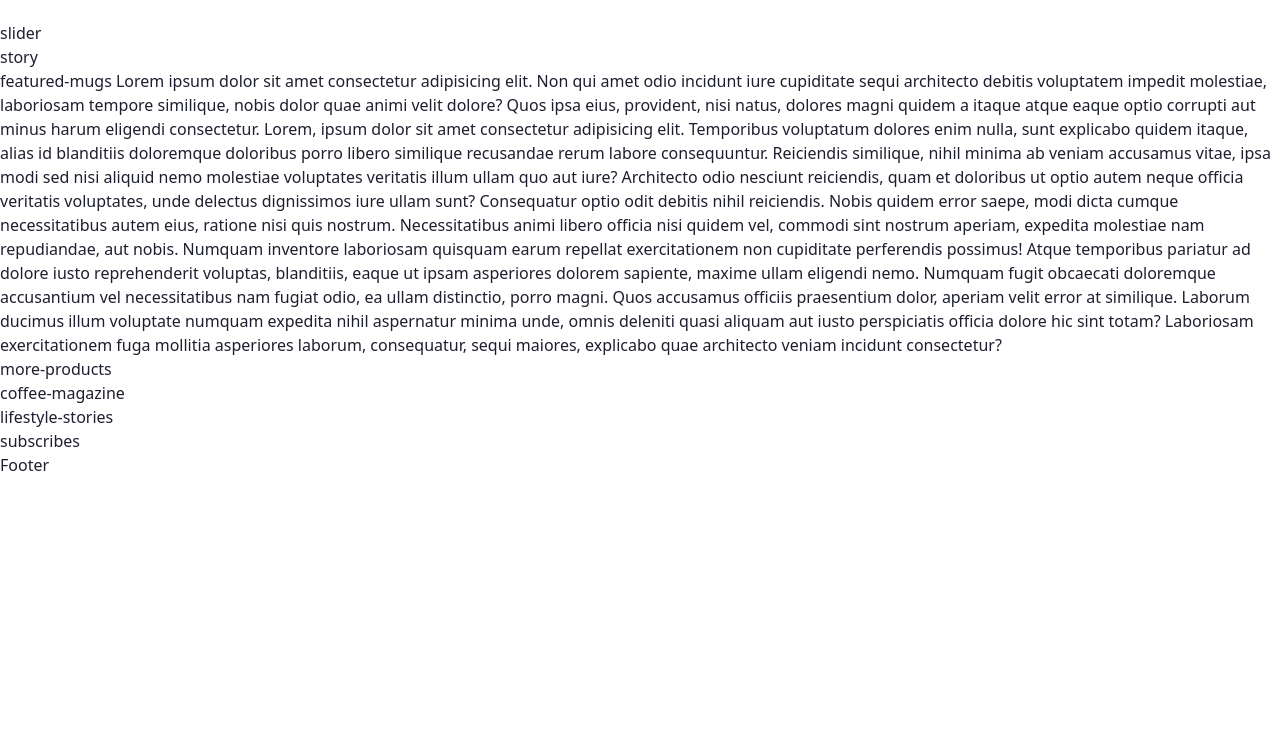
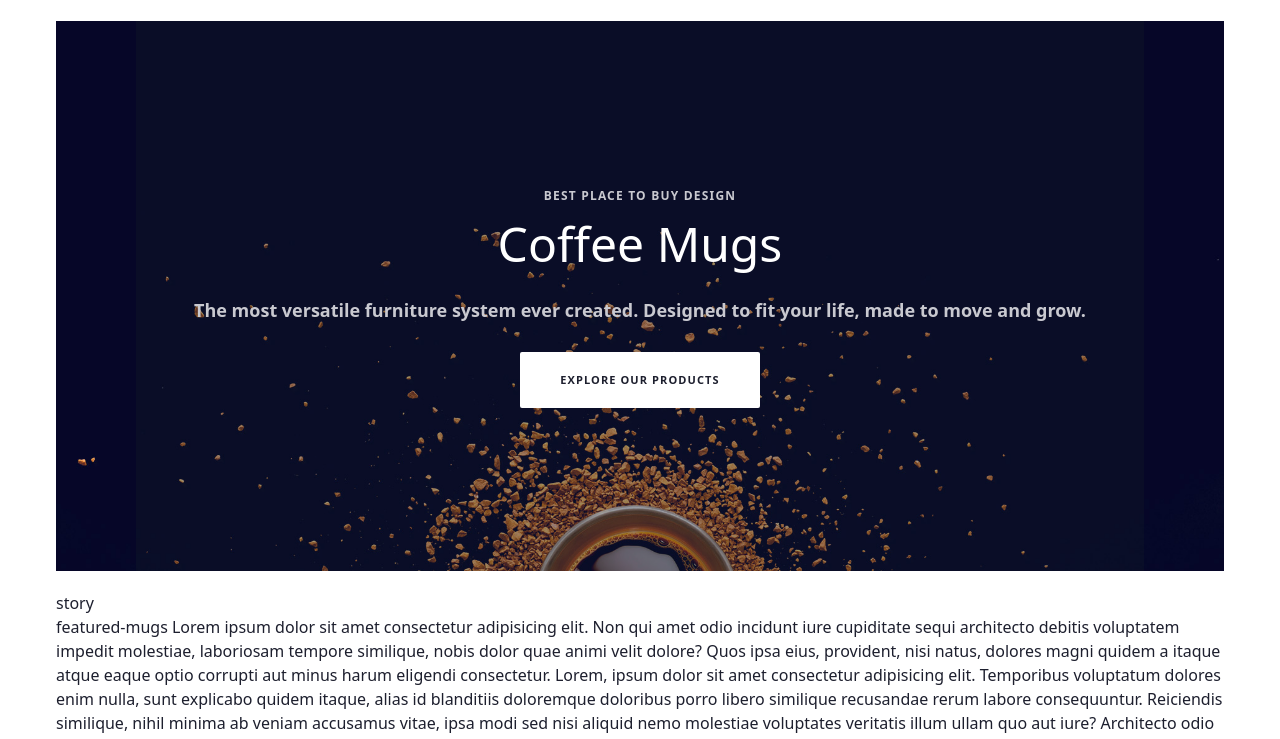
Before and after one commit to ThanhNam2905/tailwindcss-UI-Coffee-style, a website: page public/index.html in a window 1280 px wide. Shown: the part 55-794 px from the top of the page. Drawn offline with Linux system fonts and the light colour scheme.

Commit message:
Add Article Slider

```diff
--- a/public/index.html
+++ b/public/index.html
@@ -68,10 +68,19 @@
                     </ul>
                 </nav>
             </header>
-            <main>
+            <main class="px-14">
                 <section>
-                    <article class="slider">
-                        slider
+                    <article class="slider w-full h-[550px] bg-slider-bg bg-no-repeat bg-cover bg-bottom mb-5 group px-7 md:px-10 lg:px-20">
+                        <div class="flex flex-col items-center justify-center w-full h-full bg-gray-900 bg-opacity-40 group-hover:bg-opacity-0 transition-all ease-linear duration-300">
+                            <div class="text-center text-[#c9c9d0] space-y-3 z-20">
+                                <p class="uppercase text-[12px] font-semibold tracking-widest">BEST PLACE TO BUY DESIGN</p>
+                                <h1 class="text-4xl lg:text-5xl text-white">Coffee Mugs</h1>
+                                <h4 class="text-base lg:text-lg font-semibold !my-7">The most versatile furniture system ever created. Designed to fit your life, made to move and grow.</h4>
+                                <div>
+                                    <button class="btn btn--primary text-[11px]">Explore our products</button>
+                                </div>
+                            </div>
+                        </div>
                     </article> <!-- End slider -->
                     <article class="story">
                         story
--- a/src/input.css
+++ b/src/input.css
@@ -18,8 +18,16 @@
         @apply  relative pb-0.5 px-1 after:lg:absolute after:lg:bottom-0 after:lg:left-0 after:lg:h-0.5
         after:lg:w-0 after:lg:bg-primary--color hover:after:lg:w-full after:lg:transition-all after:lg:ease-in-out after:lg:duration-300;
     }
+
     .nav__link--item.active {
         @apply text-[#1d1f2e];
+    }
+
+    .btn {
+        @apply  inline-block text-base uppercase cursor-pointer rounded-sm px-7 py-3.5 md:px-10 md:py-4;
+    }
+    .btn--primary {
+        @apply  text-[#1d1f2e] w-max bg-white font-bold tracking-widest hover:bg-opacity-80 transition-all ease-in-out duration-300;
     }
 }
 
--- a/tailwind.config.js
+++ b/tailwind.config.js
@@ -18,6 +18,9 @@ module.exports = {
             },
             animation: {
                 'slideDown': 'slideDown 0.5s ease-in-out',
+            },
+            backgroundImage: {
+                'slider-bg': 'url("./images/slider-img.jpg")'
             }
         },
     },
```
Also changed, not shown: public/images/slider-img.jpg (added), public/output.css.
